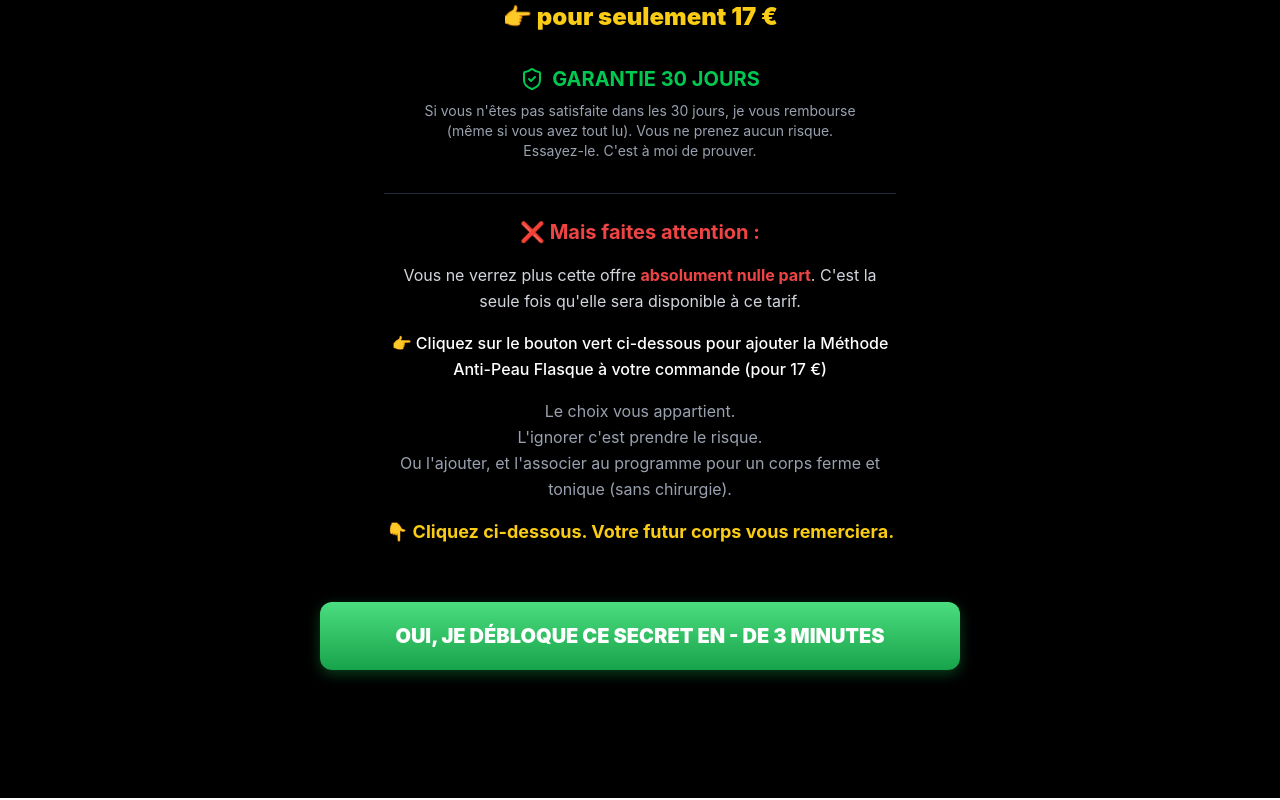
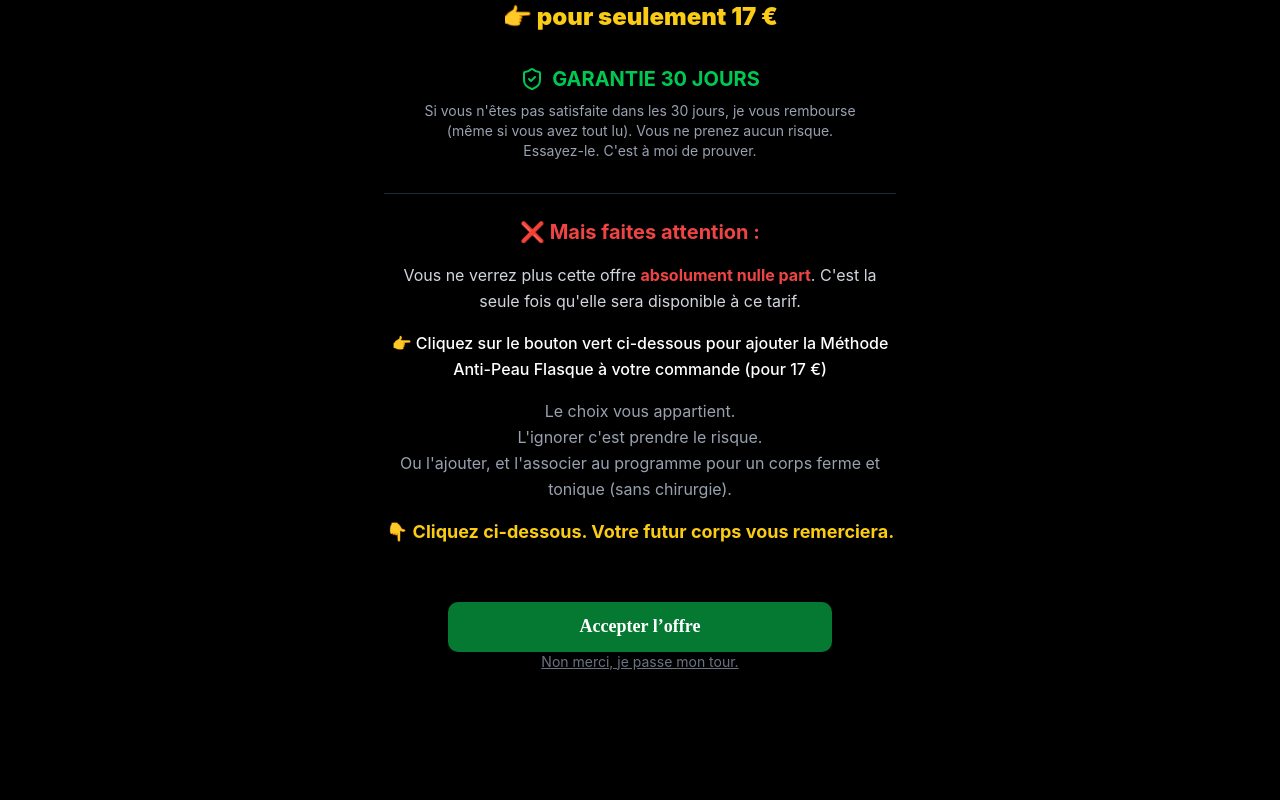
Before and after one commit to vinicrespo/PROJETO-B, a React (Vite) app: page /up3 in a window 1280 px wide. Shown: the part 3313-4113 px from the top of the page. Built offline with nearby package versions, Linux system fonts and the light colour scheme.

Commit message:
feat: Add Kashpay one-click checkout buttons and funnel routing

```diff
--- a/index.html
+++ b/index.html
@@ -14,6 +14,7 @@
     <link rel="dns-prefetch" href="https://images.converteai.net">
     <link rel="dns-prefetch" href="https://api.vturb.com.br">
     <link rel="dns-prefetch" href="https://license.vturb.com">
+    <script src="https://app.kashpay.com.br/scripts/upsell-processor.js"></script>
   </head>
   <body>
     <div id="root"></div>
--- a/src/pages/Up1Page.tsx
+++ b/src/pages/Up1Page.tsx
@@ -1,4 +1,5 @@
 import { useEffect } from 'react';
+import { Link } from 'react-router-dom';
 
 export default function Up1Page() {
   useEffect(() => {
@@ -50,7 +51,21 @@ export default function Up1Page() {
             <div className="w-full h-3 bg-gray-800 overflow-hidden">
               <div className="h-full bg-green-500" style={{ width: '99%' }}></div>
             </div>
-            <p className="text-center text-sm text-gray-400 mt-2 font-medium">99%</p>
+            <p className="text-center text-sm text-gray-400 mt-2 font-medium mb-8">99%</p>
+          </div>
+
+          {/* Upsell Action Area */}
+          <div className="w-full mt-6 space-y-4">
+            <button
+              onClick={() => (window as any).acceptUpsell('https://app.kashpay.com.br/u/0eae03d69e195e6c')}
+              style={{ fontFamily: 'Poppins', fontSize: '18px', fontWeight: 600, lineHeight: 1.3, color: '#ffffff', backgroundColor: '#057932', border: 'none', borderRadius: '10px', padding: '13px 7%', cursor: 'pointer', textAlign: 'center', display: 'block', margin: 'auto', width: '100%' }}
+            >
+              Accepter l’offre
+            </button>
+
+            <Link to="/up2" className="block text-center text-sm text-gray-500 underline hover:text-gray-300">
+              Non merci, je passe mon tour.
+            </Link>
           </div>
 
         </div>
--- a/src/pages/Up2Page.tsx
+++ b/src/pages/Up2Page.tsx
@@ -1,5 +1,6 @@
 import { useEffect } from 'react';
 import { Hand } from 'lucide-react';
+import { Link } from 'react-router-dom';
 
 export default function Up2Page() {
   useEffect(() => {
@@ -46,10 +47,24 @@ export default function Up2Page() {
         </h1>
 
         {/* Video Placeholder Area */}
-        <div className="w-full max-w-[400px] mx-auto mt-4">
+        <div className="w-full max-w-[400px] mx-auto mt-4 mb-8">
           {/* Vturb Embed */}
           {/* @ts-ignore */}
           <vturb-smartplayer id="vid-6a091d7aaf83766f2b46d654" style={{ display: 'block', margin: '0 auto', width: '100%', maxWidth: '400px' }}></vturb-smartplayer>
+        </div>
+
+        {/* Upsell Action Area */}
+        <div className="w-full max-w-[400px] mx-auto mt-4 space-y-4">
+          <button
+            onClick={() => (window as any).acceptUpsell('https://app.kashpay.com.br/u/d4ae4ffb98163314')}
+            style={{ fontFamily: 'Poppins', fontSize: '18px', fontWeight: 600, lineHeight: 1.3, color: '#ffffff', backgroundColor: '#057932', border: 'none', borderRadius: '10px', padding: '13px 7%', cursor: 'pointer', textAlign: 'center', display: 'block', margin: 'auto', width: '100%' }}
+          >
+            Accepter l’offre
+          </button>
+
+          <Link to="/up3" className="block text-center text-sm text-gray-500 underline hover:text-gray-300">
+            Non merci, je passe mon tour.
+          </Link>
         </div>
       </div>
     </div>
--- a/src/pages/Up3Page.tsx
+++ b/src/pages/Up3Page.tsx
@@ -1,4 +1,5 @@
 import { Check, ShieldCheck, Image as ImageIcon } from 'lucide-react';
+import { Link } from 'react-router-dom';
 
 export default function Up3Page() {
   return (
@@ -198,10 +199,17 @@ export default function Up3Page() {
         </div>
 
         {/* Upsell Button Placeholder */}
-        <div className="w-full pt-6">
-          <a href="#" className="block w-full bg-gradient-to-b from-[#4ade80] to-[#16a34a] hover:from-[#22c55e] hover:to-[#15803d] text-white font-black text-lg md:text-xl py-5 px-4 rounded-xl shadow-[0_4px_14px_0_rgba(22,163,74,0.39)] uppercase transition-transform hover:scale-105">
-            OUI, JE DÉBLOQUE CE SECRET EN - DE 3 MINUTES
-          </a>
+        <div className="w-full pt-6 space-y-4 max-w-sm mx-auto">
+          <button
+            onClick={() => (window as any).acceptUpsell('https://app.kashpay.com.br/u/5e189e5e8b23a84d')}
+            style={{ fontFamily: 'Poppins', fontSize: '18px', fontWeight: 600, lineHeight: 1.3, color: '#ffffff', backgroundColor: '#057932', border: 'none', borderRadius: '10px', padding: '13px 7%', cursor: 'pointer', textAlign: 'center', display: 'block', margin: 'auto', width: '100%' }}
+          >
+            Accepter l’offre
+          </button>
+
+          <Link to="/up4" className="block text-center text-sm text-gray-500 underline hover:text-gray-300">
+            Non merci, je passe mon tour.
+          </Link>
         </div>
 
       </div>
--- a/src/pages/Up4Page.tsx
+++ b/src/pages/Up4Page.tsx
@@ -1,5 +1,6 @@
 import { motion } from 'motion/react';
 import { Check, ShieldCheck, Lock } from 'lucide-react';
+import { Link } from 'react-router-dom';
 
 export default function Up4Page() {
   return (
@@ -114,12 +115,18 @@ export default function Up4Page() {
             ⚠️ Cette offre disparaît si vous quittez cette page.
           </p>
 
-          <a
-            href="/checkout/up4"
-            className="block w-full bg-primary hover:bg-green-600 text-white font-bold text-sm md:text-base py-5 px-4 rounded-xl shadow-[0_8px_20px_rgba(22,163,74,0.3)] uppercase transition-all duration-200 hover:scale-[1.02] active:scale-95"
-          >
-            OUI ! JE PROTÈGE MES RÉSULTATS POUR 27€
-          </a>
+          <div className="w-full space-y-4 max-w-sm mx-auto">
+            <button
+              onClick={() => (window as any).acceptUpsell('https://app.kashpay.com.br/u/edffb3ef691c6cbe')}
+              style={{ fontFamily: 'Poppins', fontSize: '18px', fontWeight: 600, lineHeight: 1.3, color: '#ffffff', backgroundColor: '#057932', border: 'none', borderRadius: '10px', padding: '13px 7%', cursor: 'pointer', textAlign: 'center', display: 'block', margin: 'auto', width: '100%' }}
+            >
+              Accepter l’offre
+            </button>
+
+            <Link to="/thanks" className="block text-center text-sm text-gray-500 underline hover:text-gray-300">
+              Non merci, je passe mon tour.
+            </Link>
+          </div>
 
           <div className="flex items-center justify-center gap-1.5 text-xs text-text-muted mt-4 font-medium">
             <Lock className="w-3.5 h-3.5" />
```
